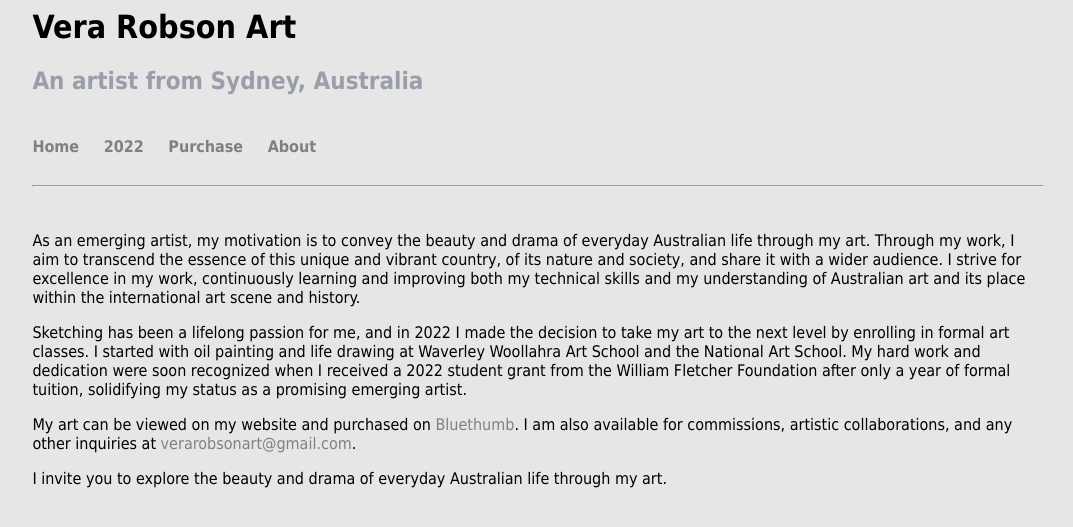
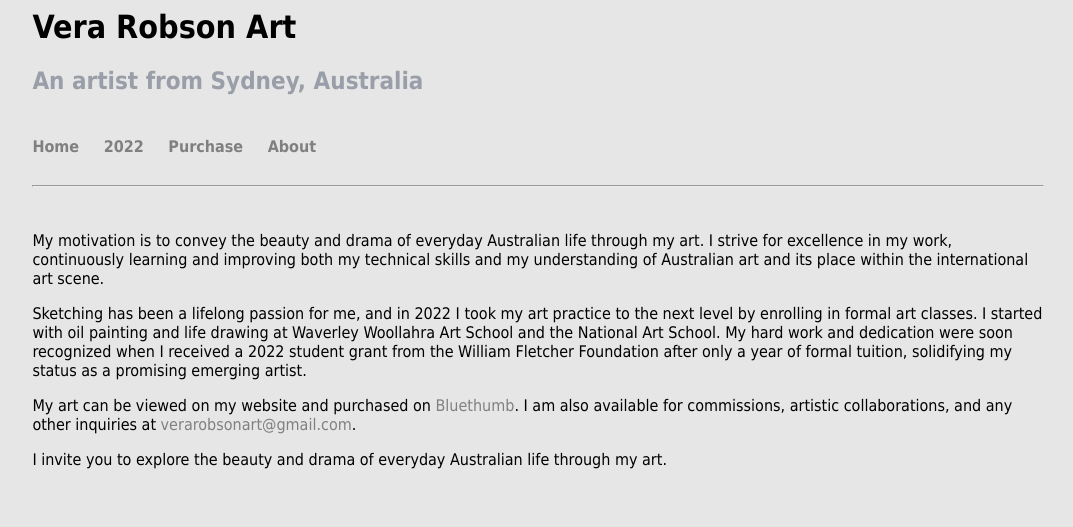
Before and after one commit to verarobsonart/verarobsonart.github.io, a Jekyll site: the page built from about.md, in a window 1280 px wide. Shown: the top 527 px of the page, without its empty margins (102-1175 px from the left). Built offline with Jekyll 4.4.1, drawn with Linux system fonts in a browser that asks for light colours.

Commit message:
Update about.md

```diff
--- a/about.md
+++ b/about.md
@@ -2,9 +2,9 @@
 layout: default
 ---
 
-<p>As an emerging artist, my motivation is to convey the beauty and drama of everyday Australian life through my art. Through my work, I aim to transcend the essence of this unique and vibrant country, of its nature and society, and share it with a wider audience. I strive for excellence in my work, continuously learning and improving both my technical skills and my understanding of Australian art and its place within the international art scene and history.</p>
+<p>My motivation is to convey the beauty and drama of everyday Australian life through my art. I strive for excellence in my work, continuously learning and improving both my technical skills and my understanding of Australian art and its place within the international art scene.</p>
 
-<p>Sketching has been a lifelong passion for me, and in 2022 I made the decision to take my art to the next level by enrolling in formal art classes. I started with oil painting and life drawing at Waverley Woollahra Art School and the National Art School. My hard work and dedication were soon recognized when I received a 2022 student grant from the William Fletcher Foundation after only a year of formal tuition, solidifying my status as a promising emerging artist.</p>
+<p>Sketching has been a lifelong passion for me, and in 2022 I took my art practice to the next level by enrolling in formal art classes. I started with oil painting and life drawing at Waverley Woollahra Art School and the National Art School. My hard work and dedication were soon recognized when I received a 2022 student grant from the William Fletcher Foundation after only a year of formal tuition, solidifying my status as a promising emerging artist.</p>
 
 <p>My art can be viewed on my website and purchased on <a href="https://bluethumb.com.au/vera-robson">Bluethumb</a>. I am also available for commissions, artistic collaborations, and any other inquiries at <a href = "mailto:verarobsonart@gmail.com">verarobsonart@gmail.com</a>.</p>
 
```
